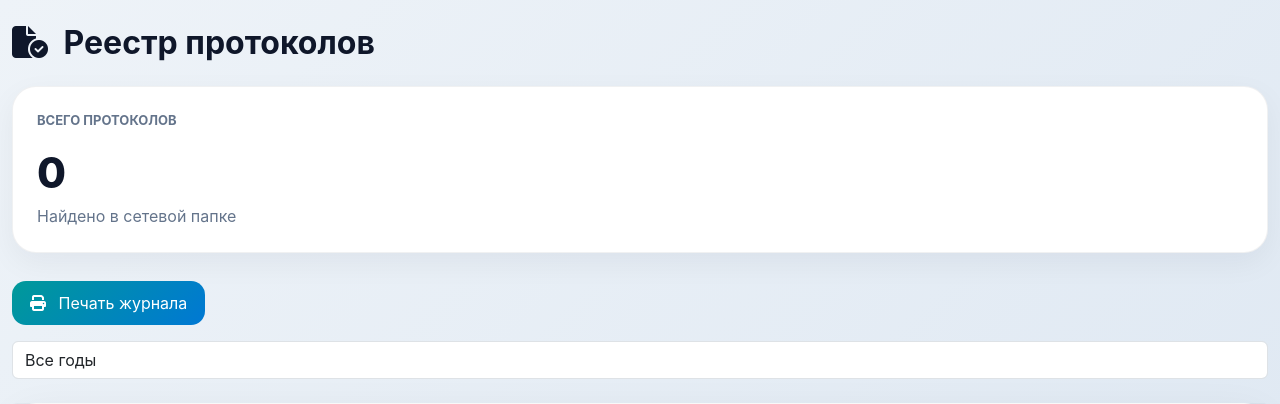
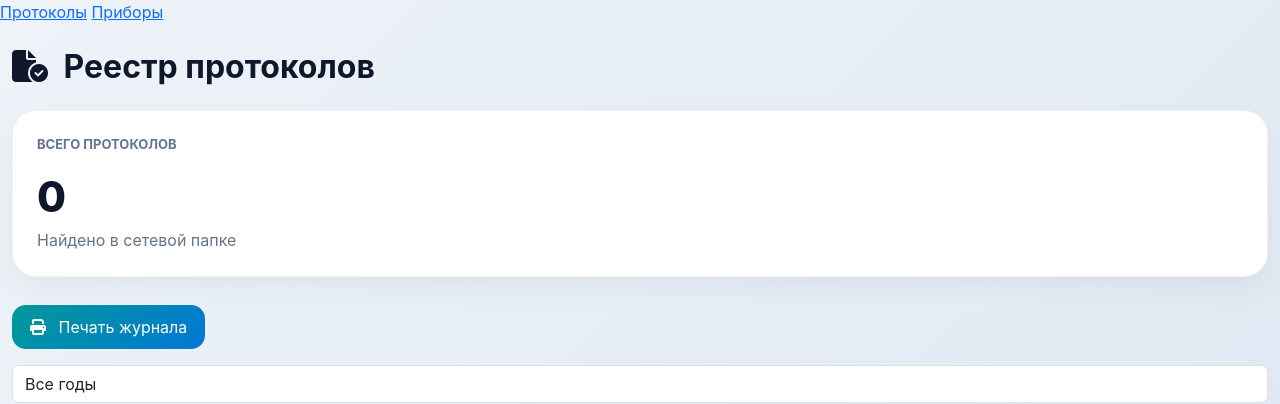
Before and after one commit to alex7r259/electrolab, a Flask app: page / in a window 1280 px wide. Shown: the top 404 px of the page. Run offline with Flask 3, Linux system fonts and the light colour scheme; some libraries are stand-ins or nearby versions.

Commit message:
Add files via upload

```diff
--- a/templates/base.html
+++ b/templates/base.html
@@ -215,6 +215,11 @@ body{
 
 <body>
 
+<nav>
+    <a href="/">Протоколы</a>
+    <a href="/instruments">Приборы</a>
+</nav>
+
 <div class="container py-4">
 
     {% block content %}{% endblock %}
```
